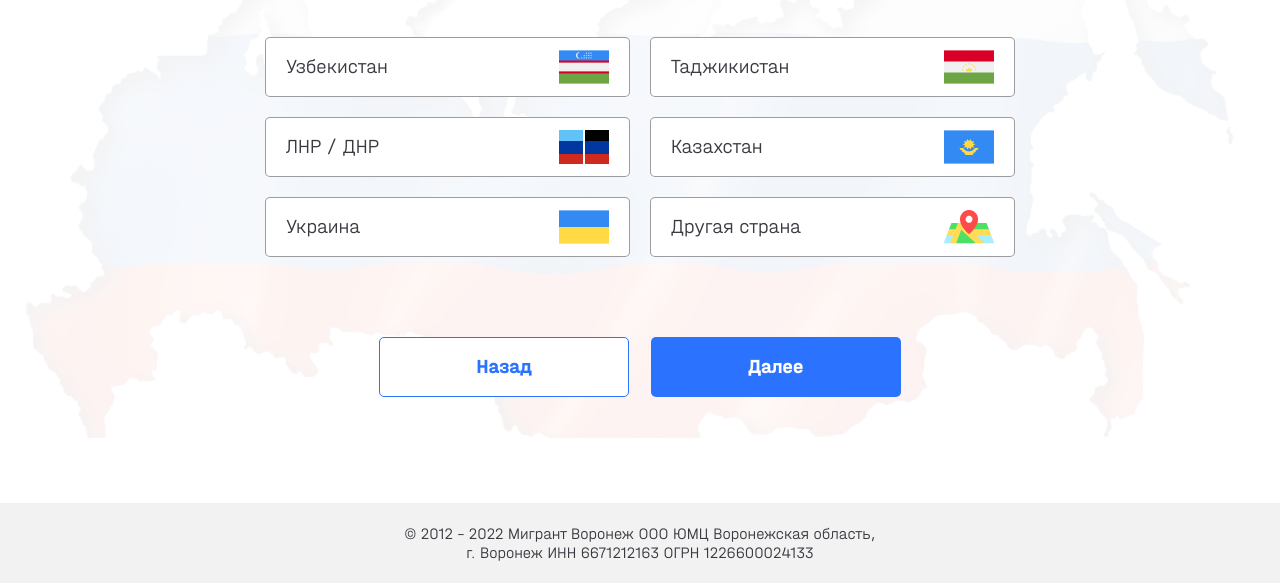
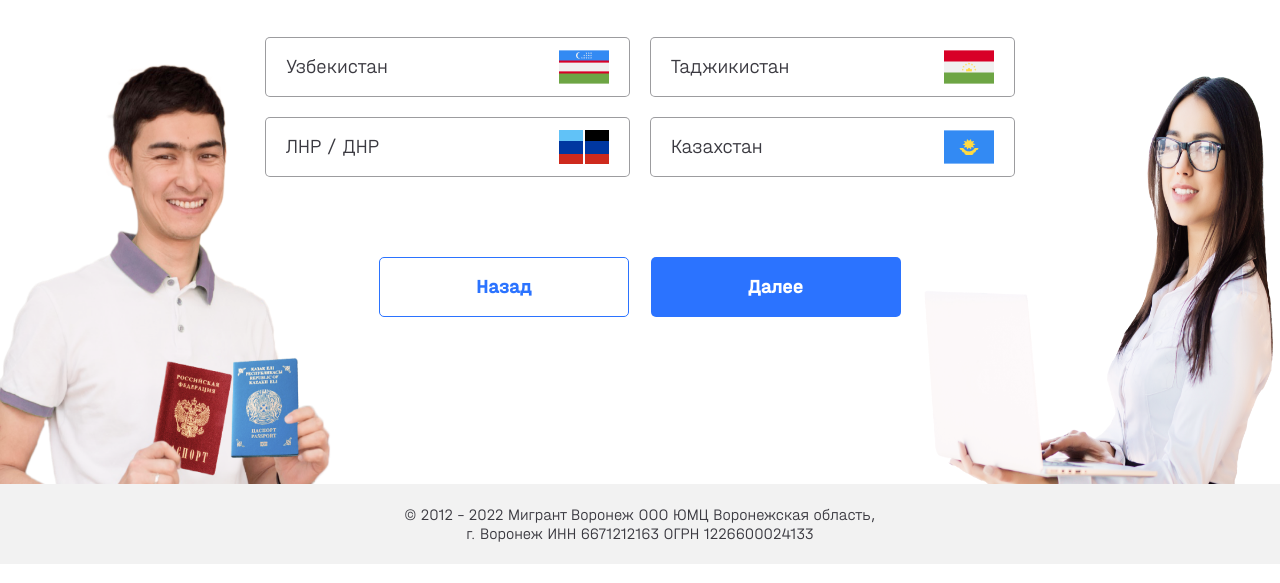
Before and after one commit to barsov-wd/migration-services, a website: page src/index.html in a window 1280 px wide. Shown: the part 331-914 px from the top of the page. Drawn offline with nearby package versions, Linux system fonts and the light colour scheme; files that its build step writes are made by us from their sources.

Commit message:
На проверку

```diff
--- a/src/index.html
+++ b/src/index.html
@@ -33,9 +33,9 @@
         <!-- Со 2 шага квиза появляется background: #fff url('../img/quiz/quiz-bg.png') center no-repeat; background-size: contain; -->
         <section class="quiz" style="display: block;">
             <!-- Изображение скрывается, начиная со 2-го шага квиза -->
-            <img style="display: none;" class="quiz__image-one" src="./img/quiz/quiz-image-one.png" alt="image-1">
+            <img class="quiz__image-one" src="./img/quiz/quiz-image-one.png" alt="image-1">
             <!-- Изображение скрывается, начиная со 2-го шага квиза -->
-            <img style="display: none;" class="quiz__image-two" src="./img/quiz/quiz-image-two.png" alt="image-2">
+            <img class="quiz__image-two" src="./img/quiz/quiz-image-two.png" alt="image-2">
             <div class="container quiz__container">
                 <h4 class="title quiz__title">Оформление миграционных документов в Воронеже</h4>
                 <div class="quiz__subtitle">
@@ -87,7 +87,7 @@
                         </label>
                     </div>
 
-                    <div class="quiz__input-group">
+                    <!-- <div class="quiz__input-group">
                         <label class="quiz__label">
                             <input type="radio" name="quiz" class="quiz__radio">
                             <p class="quiz__label__text">
@@ -105,7 +105,7 @@
                                 <img src="./img/quiz/quiz-icon-6.png" alt="icon-6">
                             </p>
                         </label>
-                    </div>
+                    </div>  -->
 
                     <!-- Инпут в квизе -->
 
--- a/src/sass/blocks/_quiz.scss
+++ b/src/sass/blocks/_quiz.scss
@@ -1,7 +1,7 @@
 .quiz {
     position: relative;
     min-height: 767px;
-    background: #fff url('../img/quiz/quiz-bg.png') center no-repeat;
+    // background: #fff url('../img/quiz/quiz-bg.png') center no-repeat;
     // background-size: contain;
     z-index: 2;
     &__image-one {
```
Also changed, not shown: dist/css/style.min.css, dist/index.html.
